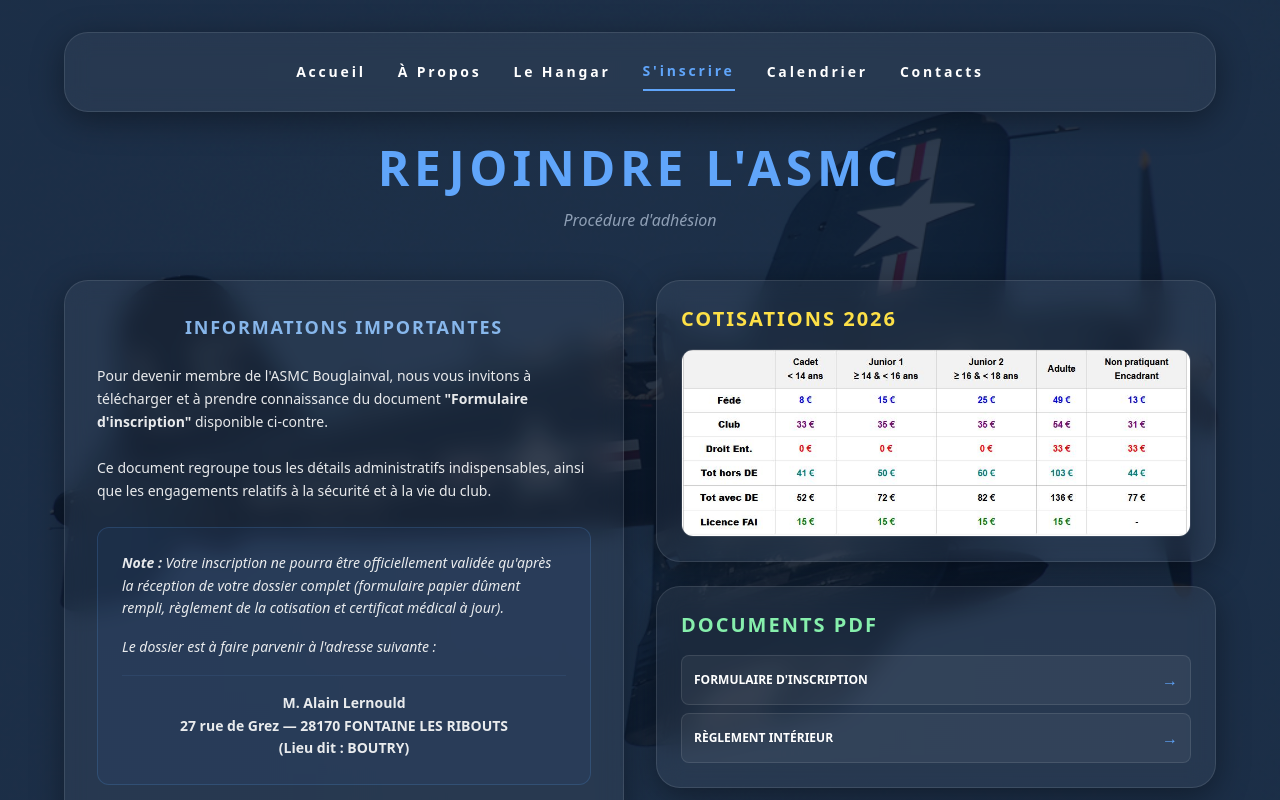
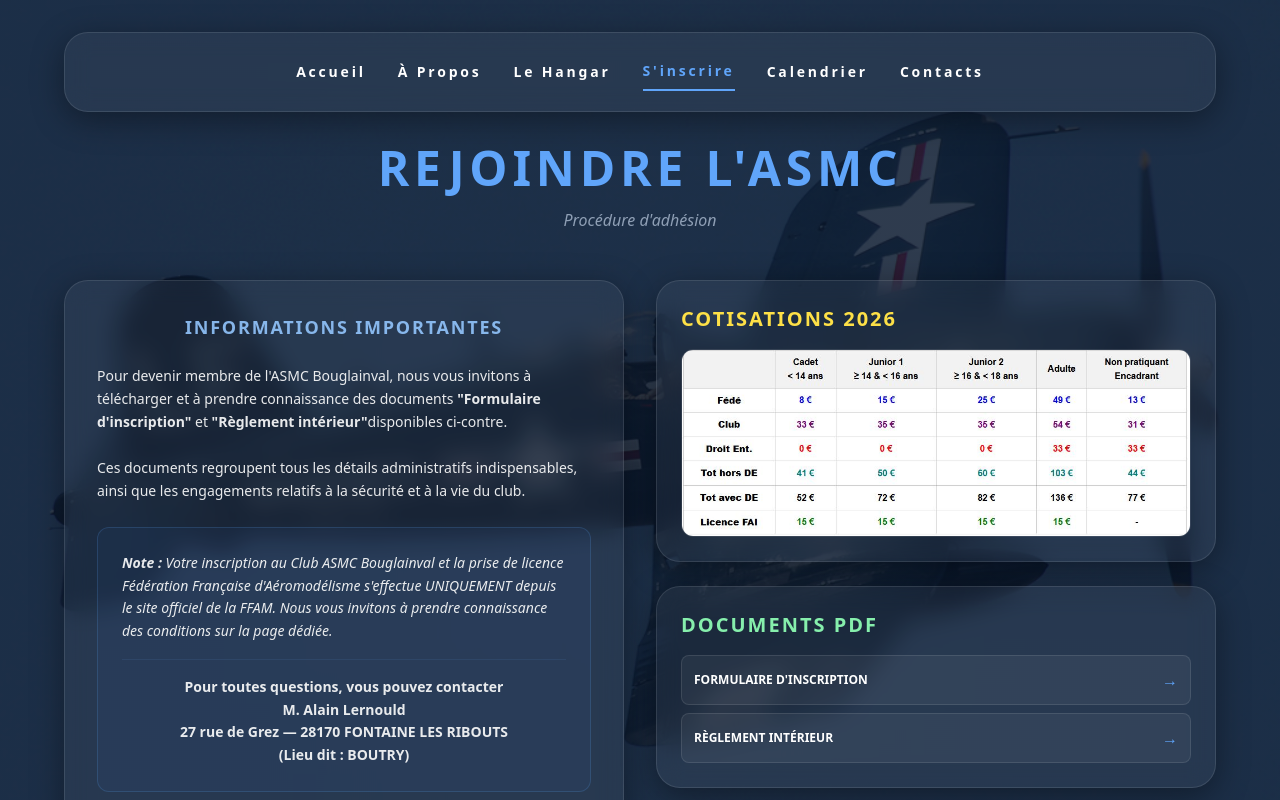
Before and after one commit to leschaeveemmanuel-rgb/asmc-site, a React (Vite) app: page / in a window 1280 px wide. Both pictures are taken after a click on the button "S'inscrire". Shown: the top 800 px of the page. Built offline with nearby package versions, Linux system fonts and the light colour scheme.

Commit message:
Add files via upload

```diff
--- a/src/App.jsx
+++ b/src/App.jsx
@@ -128,21 +128,20 @@
                   <p className="font-bold text-blue-300 uppercase tracking-widest mb-4 text-lg text-center">Informations importantes</p>
 
                   <p>
-                    Pour devenir membre de l'ASMC Bouglainval, nous vous invitons à télécharger et à prendre connaissance du document <strong>"Formulaire d'inscription"</strong> disponible ci-contre.
+                    Pour devenir membre de l'ASMC Bouglainval, nous vous invitons à télécharger et à prendre connaissance des documents <strong>"Formulaire d'inscription"</strong> et <strong>"Règlement intérieur"</strong>disponibles ci-contre.
                   </p>
 
                   <p>
-                    Ce document regroupe tous les détails administratifs indispensables, ainsi que les engagements relatifs à la sécurité et à la vie du club.
+                    Ces documents regroupent tous les détails administratifs indispensables, ainsi que les engagements relatifs à la sécurité et à la vie du club.
                   </p>
 
                   <div className="p-6 rounded-xl bg-blue-500/5 border border-blue-400/20 italic space-y-4">
                     <p>
-                      <strong>Note :</strong> Votre inscription ne pourra être officiellement validée qu'après la réception de votre dossier complet (formulaire papier dûment rempli, règlement de la cotisation et certificat médical à jour).
+                      <strong>Note :</strong> Votre inscription au Club ASMC Bouglainval et la prise de licence Fédération Française d'Aéromodélisme s'effectue UNIQUEMENT depuis le site officiel de la FFAM. Nous vous invitons à prendre connaissance des conditions sur la page dédiée.
                     </p>
-                    <p>
-                      Le dossier est à faire parvenir à l'adresse suivante :
-                    </p>
+
                     <p className="not-italic font-bold text-center border-t border-blue-400/10 pt-4">
+                      Pour toutes questions, vous pouvez contacter<br/>
                       M. Alain Lernould<br/>
                       27 rue de Grez — 28170 FONTAINE LES RIBOUTS<br/>
                       (Lieu dit : BOUTRY)
```
